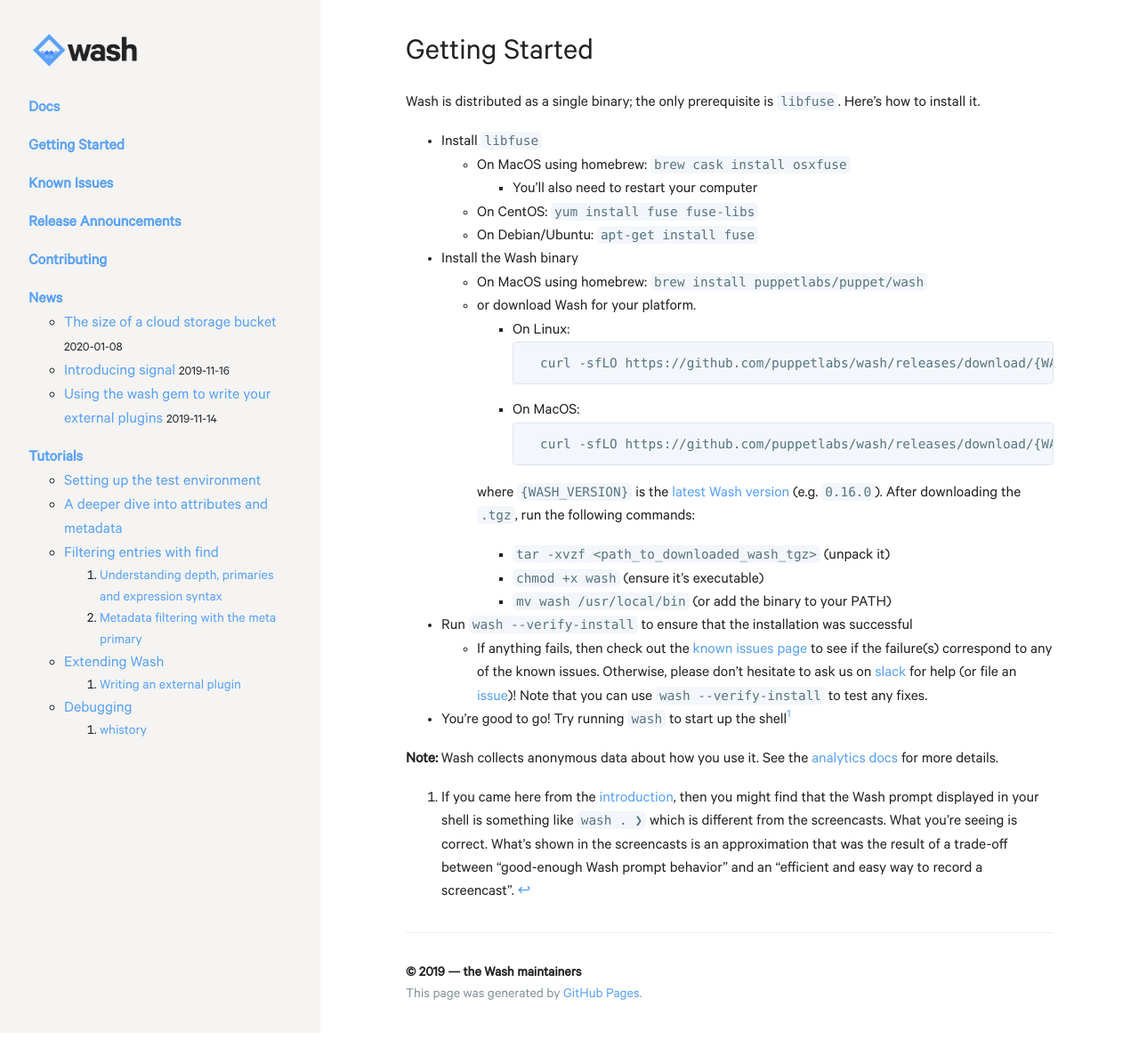
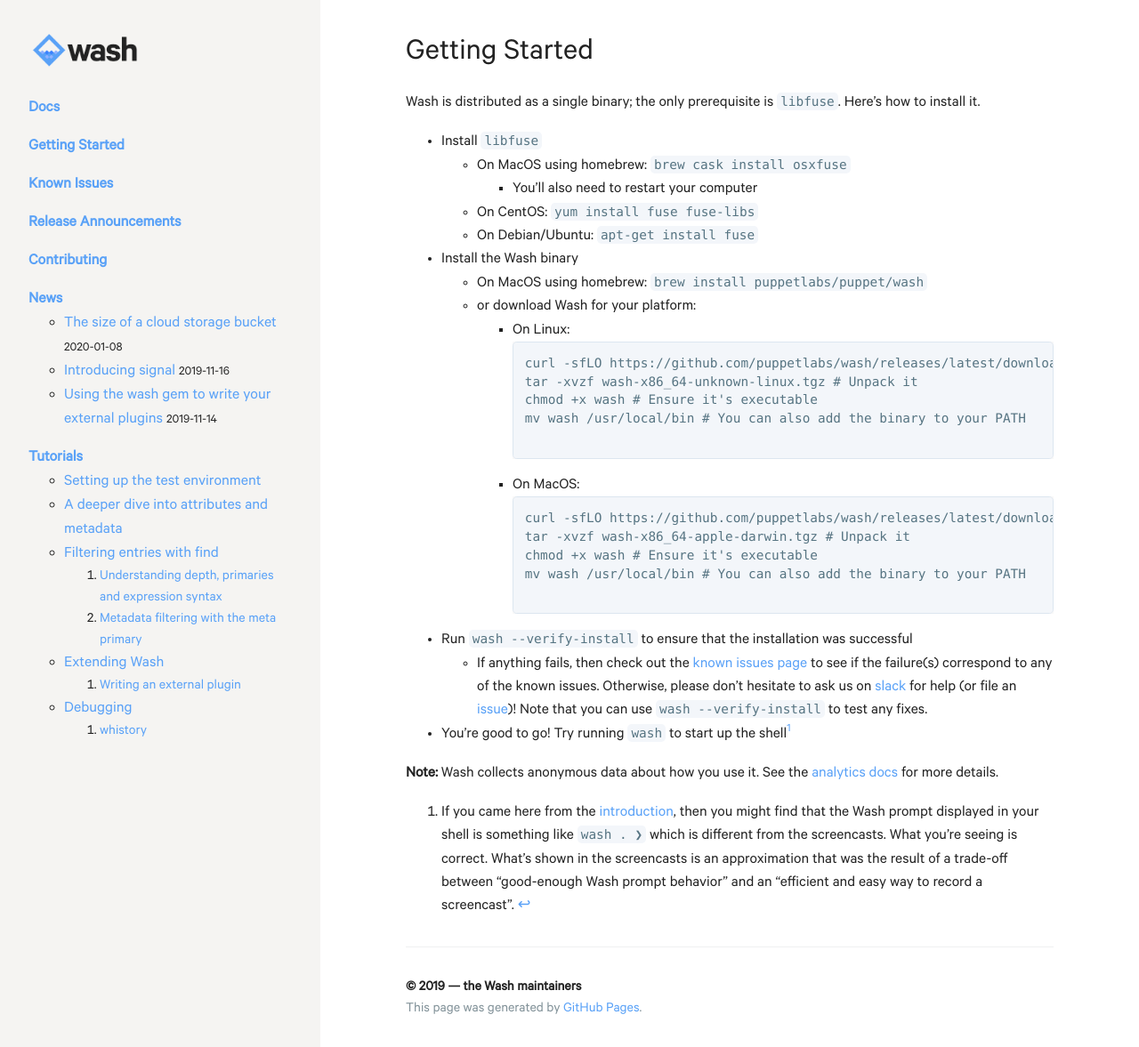
Before and after one commit to puppetlabs-toy-chest/wash, a Jekyll site: the page built from docs/getting_started.md, in a window 1280 px wide. Shown: the whole page at 89% size. Built offline with Jekyll 4.4.1, drawn with Linux system fonts in a browser that asks for light colours; our own code applies the rules of GitHub Pages for plain Markdown files.

Commit message:
Update getting started page to use the version-agnostic TAR
Resolves #658

Signed-off-by: Enis Inan <enis.inan@puppet.com>

````diff
--- a/docs/getting_started.md
+++ b/docs/getting_started.md
@@ -12,20 +12,23 @@
 
 * Install the Wash binary
     * On MacOS using homebrew: `brew install puppetlabs/puppet/wash`
-    * or download Wash for your platform.
+    * or download Wash for your platform:
         * On Linux:
             ```
-            curl -sfLO https://github.com/puppetlabs/wash/releases/download/{WASH_VERSION}/wash-{WASH_VERSION}-x86_64-unknown-linux.tgz
+curl -sfLO https://github.com/puppetlabs/wash/releases/latest/download/wash-x86_64-unknown-linux.tgz
+tar -xvzf wash-x86_64-unknown-linux.tgz # Unpack it
+chmod +x wash # Ensure it's executable
+mv wash /usr/local/bin # You can also add the binary to your PATH
+
             ```
         * On MacOS:
             ```
-            curl -sfLO https://github.com/puppetlabs/wash/releases/download/{WASH_VERSION}/wash-{WASH_VERSION}-x86_64-apple-darwin.tgz
+curl -sfLO https://github.com/puppetlabs/wash/releases/latest/download/wash-x86_64-apple-darwin.tgz
+tar -xvzf wash-x86_64-apple-darwin.tgz # Unpack it
+chmod +x wash # Ensure it's executable
+mv wash /usr/local/bin # You can also add the binary to your PATH
+
             ```
-
-      where `{WASH_VERSION}` is the [latest Wash version](https://github.com/puppetlabs/wash/releases/latest) (e.g. `0.16.0`). After downloading the `.tgz`, run the following commands:
-        * `tar -xvzf <path_to_downloaded_wash_tgz>` (unpack it)
-        * `chmod +x wash` (ensure it's executable)
-        * `mv wash /usr/local/bin` (or add the binary to your PATH)
 
 * Run `wash --verify-install` to ensure that the installation was successful
     * If anything fails, then check out the [known issues page]({{ '/known_issues' | relative_url }}) to see if the failure(s) correspond to any of the known issues. Otherwise, please don't hesitate to ask us on [slack](https://puppetcommunity.slack.com/app_redirect?channel=wash) for help (or file an [issue](https://github.com/puppetlabs/wash/issues))! Note that you can use `wash --verify-install` to test any fixes.
````
